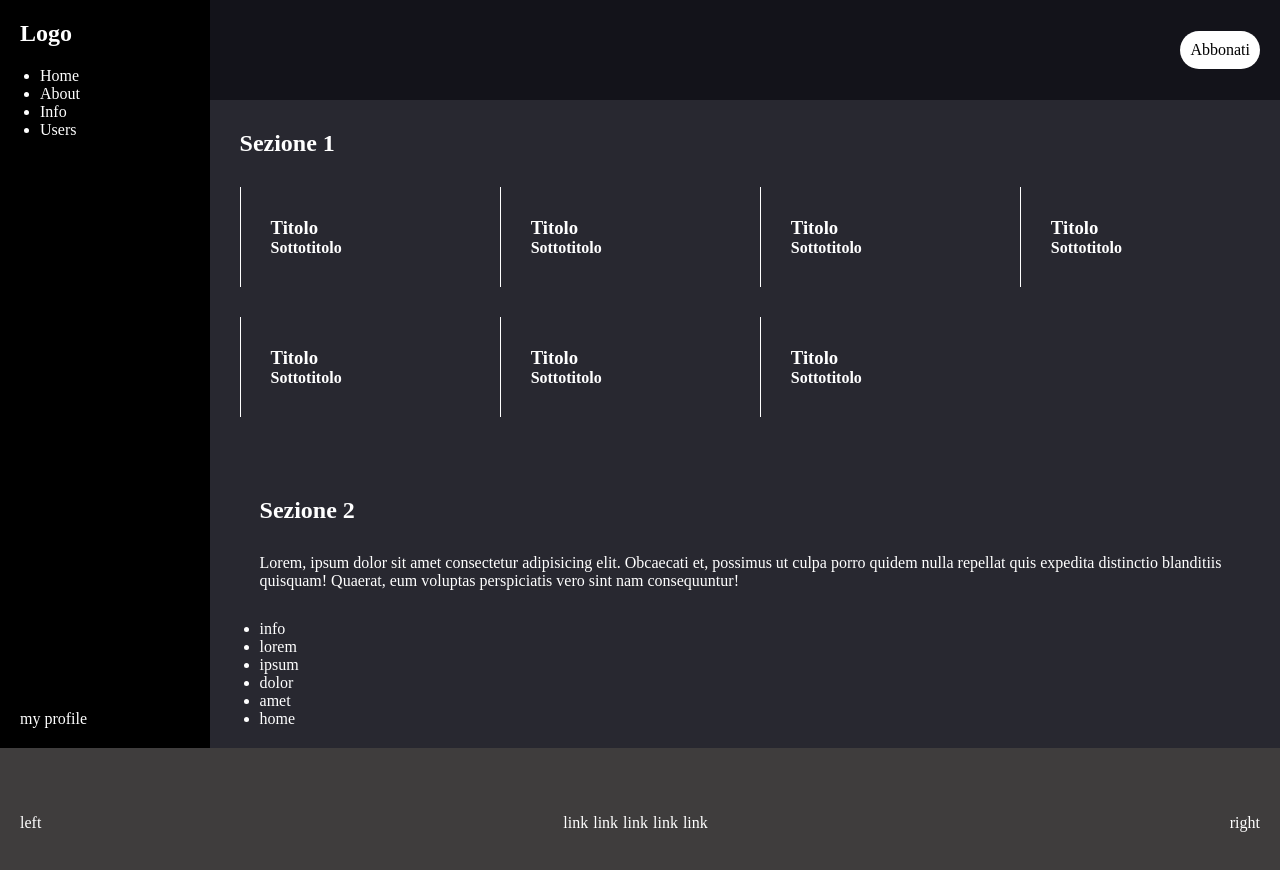
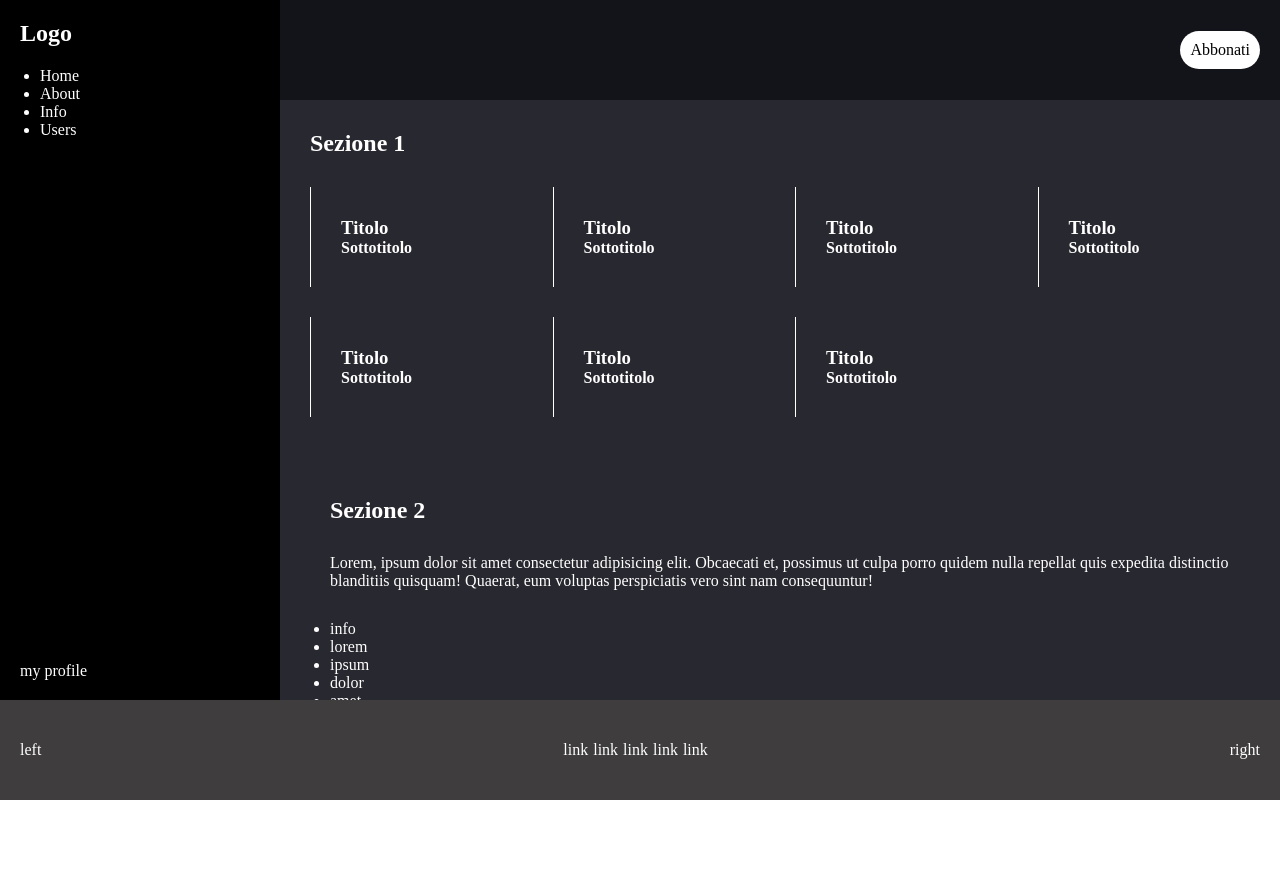
Before and after one commit to Francesca-Barletta/html-css-viewport, a plain HTML site: page index.html in a window 1280 px wide. After the commit the page ends 800 px from the top, so only its background shows below. Drawn offline with Linux system fonts and the light colour scheme.

Commit message:
add vw and vh in main-content

```diff
--- a/css/style.css
+++ b/css/style.css
@@ -18,13 +18,10 @@ body{
     margin-bottom: 30px;
     border-left: 1px solid white;
 }
-.layout{
-    background-color: darkgrey;
-    height: 100vh;
-}
 .container{
     display: flex;
 }
+
 .sidebar{
     width: 280px;
     background-color: black;
@@ -43,7 +40,7 @@ body{
 }
 .navbar{
     display:flex;
-    flex-direction: row-reverse;
+    justify-content: flex-end;
     align-items: center;
     background-color: rgb(19, 19, 26);
     height: 100px;
@@ -85,10 +82,15 @@ body{
     justify-content: space-between;
     align-items: center;
     padding: 0 20px;
+    height: 100px;
 }
 .bottom-nav{
     list-style: none;
     display: flex;
     gap: 5px;
-
 }
+.main-content{
+    width: calc(100vw - 280px);
+    height: calc(100vh - 200px);
+    overflow: auto;
+}
--- a/index.html
+++ b/index.html
@@ -24,6 +24,7 @@
                 <nav class="navbar">
                     <a class="subscribe" href="#">Abbonati</a>
                 </nav>
+                <div class="main-content">
                     <div class="section-1">
                         <h2 class="section-title">Sezione 1</h2>
                      <div class="row main-row">
@@ -55,6 +56,7 @@
                             <h3>Titolo</h3>
                             <h4>Sottotitolo</h4>
                         </div>
+
                 </div>
                 </div>
                 <div class="section-2">
@@ -69,7 +71,7 @@
                         <li>home</li>
                     </ul>
                 </div>
-
+                </div>
             </main>
         </div>
             <footer class="bottom-bar">
```
Lines whose indentation alone changed are shown as unchanged.
